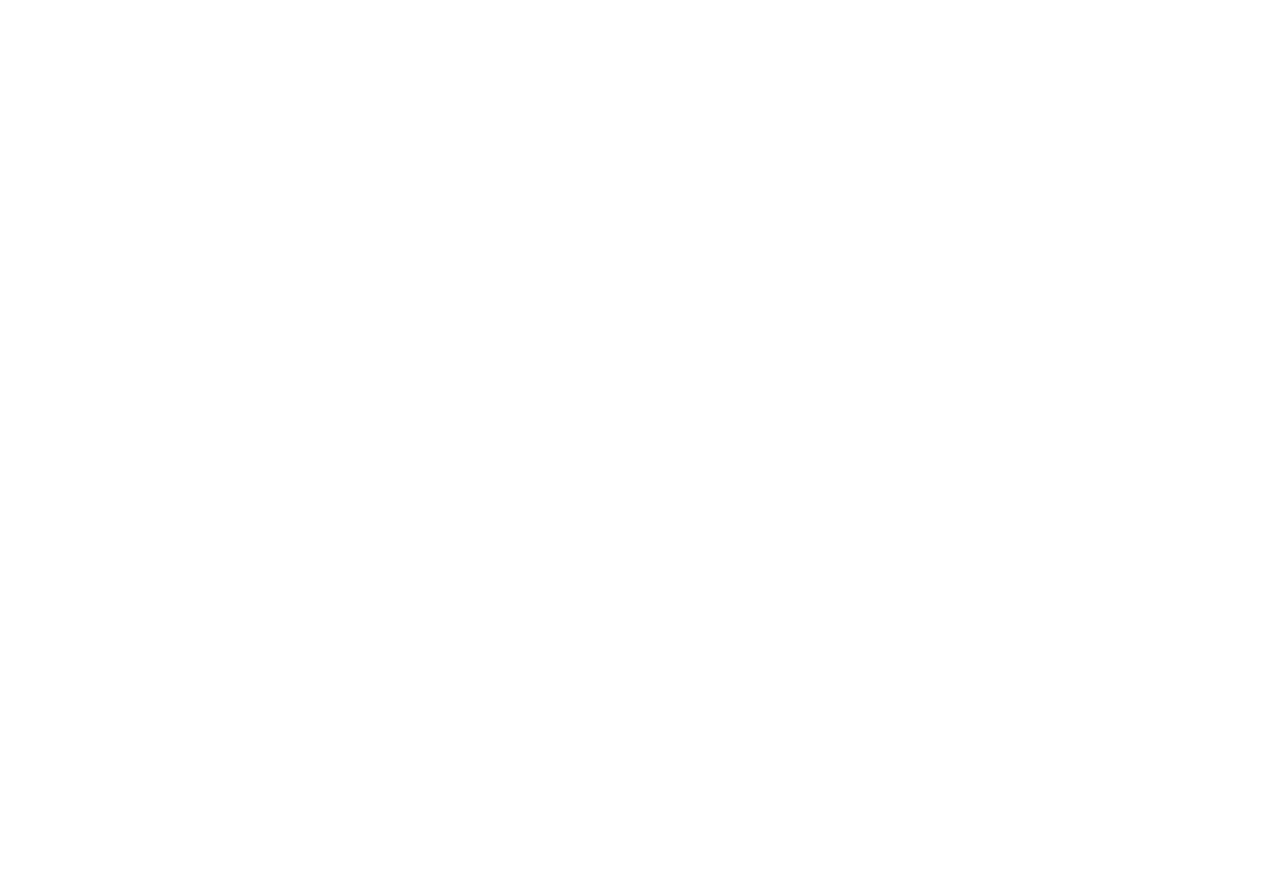
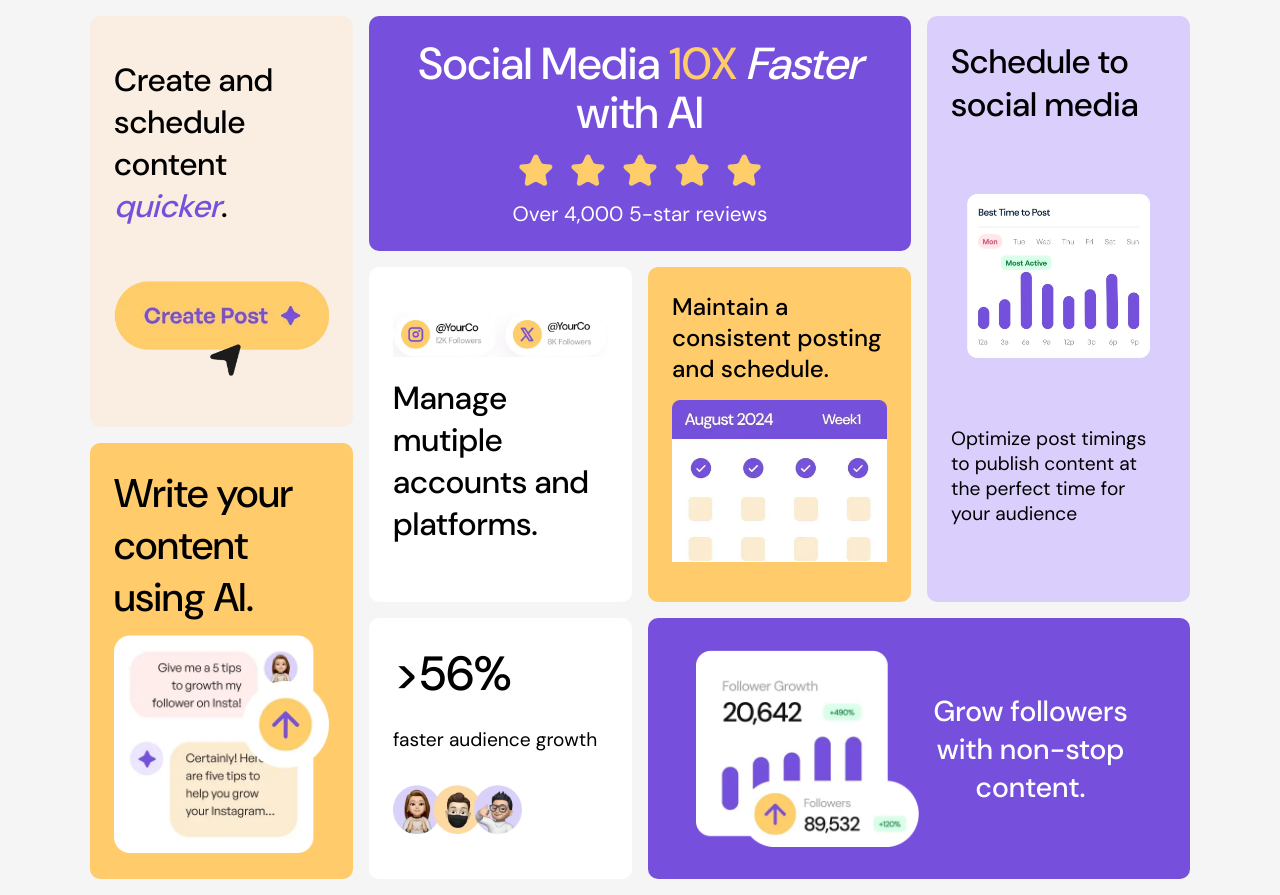
Before and after one commit to MohammedAref11/Bento-grid-layout, a plain HTML site: page index.html in a window 1280 px wide. Before the commit the page ends 800 px from the top, so only its background shows below. Drawn offline with Linux system fonts and the light colour scheme.

Commit message:
Finished project

```diff
--- a/css/style.css
+++ b/css/style.css
@@ -32,27 +32,14 @@
 }
 
 /* 8. Avoid text overflows */
-p, h1, h2, h3, h4, h5, h6 {
-  overflow-wrap: break-word;
-}
-
-/* 9. Improve line wrapping */
 h1, h2, h3, h4, h5, h6 {
-  text-wrap: balance;
-}
-
-/*
-  10. Create a root stacking context
-*/
-#root, #__next {
-  isolation: isolate;
+  font-weight: 500;
 }
 
 @font-face {
     font-family: "DM-Sans-italic";
     src: url("../assets/fonts/DMSans-Italic-VariableFont_opsz\,wght.woff2") format("woff2");
     font-display: swap;
-    font-weight: 400 500;
     font-style: italic;
 }
 
@@ -60,34 +47,265 @@
     font-family: "DM-Sans";
     src: url("../assets/fonts/DMSans-VariableFont_opsz\,wght.woff2") format("woff2");
     font-display: swap;
-    font-weight: 400 500;
     font-style: normal;
+}
+
+
+/* ======== Utility Classes ========= */
+
+.card {
+  border-radius: 10px;
+  padding: 1.5rem;
 }
 
 :root {
     /* ---------- Colors ---------- */
-    --Purple-100: hsl(254, 88%, 90%);
+    --Purple-100: hsl(255, 88%, 90%);
     --Purple-500: hsl(256, 67%, 59%);
     --Yellow-100: hsl(31, 66%, 93%);
     --Yellow-500: hsl(39, 100%, 71%);
     --White: hsl(0, 0%, 100%);
     --Black: hsl(0, 0%, 7%);
 
-    /* ---------- Font-sizes ---------- */
-    --font-size-xs: 0.5rem; /*  8px */
-    --font-size-s: 0.75rem; /*  12px */
-    --font-size-m: 1rem;    /*  16px */
-    --font-size-l: 1.125rem; /*  18px */
-    --font-size-xl: 1.25rem; /*  20px */
-    --font-size-xxl: 1.5rem; /*  24px */
+
+    /* ---------- Spacing ---------- */
+    --Spacing-xs: 0.5rem; /* 8px */
+    --Spacing-s: 0.75rem; /*  12px */
+    --Spacing-m: 1rem; /* 16px */
+    --Spacing-xxl: 2rem; /* 24xp */
+}
 
 
-    /* ---------- Spacing ---------- */
+body {
+  min-height: 100dvh;
+  background-color: #F5F5F5;
+  display: grid;
+  justify-items: center;
+  font-family: "DM-Sans";
+  padding: 1em;
+}
 
-    --Spacing-xs: 0.5rem; /*  8px */
-    --Spacing-s: 0.75rem; /*  12px */
-    --Spacing-m: 1rem;    /*  16px */
-    --Spacing-l: 1.125rem; /*  18px */
-    --Spacing-xl: 1.25rem; /*  20px */
-    --Spacing-xxl: 1.5rem; /* 24px */
+.bento-contianer {
+  display: grid;
+  grid-template-columns: 1fr;
+  gap: 1em;
 }
+
+.bento__card-1 {
+  background-color: var(--Purple-500);
+  text-align: center;
+  color: var(--White);
+}
+
+.bento__card-1 h1 {
+  font-size: clamp(1.5rem , 2rem + 2.5vw, 2.8rem);
+  line-height: 1.1;
+  margin-bottom: var(--Spacing-s);
+}
+
+.bento__card-1 img {
+  width: 250px;
+  margin: 0 auto;
+  margin-bottom: var(--Spacing-xs);
+}
+
+.bento__card-1 p {
+  font-size: 1.3rem;
+}
+
+.text-highlight {
+  color: var(--Yellow-500);
+}
+
+.bento__card-2 {
+  background-color: var(--White);
+}
+
+.bento__card-2 h2 {
+  font-size: 24px;
+}
+
+.bento__card-3 {
+  background-color: var(--Yellow-500);
+}
+
+.bento__card-3 img {
+  width: 50%;
+  margin-top: var(--Spacing-m);
+}
+
+.bento__card-4 {
+  background-color: var(--Purple-100);
+}
+
+.bento__card-4 img {
+  padding: 1rem;
+}
+
+.bento__card-4 p {
+  text-align: center;
+  font-size: 1.2rem;
+}
+
+.bento__card-5 {
+  background-color: var(--Purple-500);
+  color: var(--White);
+  padding: 2rem 3rem;
+}
+
+.bento__card-5 h2 {
+  text-align: center;
+  font-size: clamp(1.2rem , 1.5rem + 1vw , 1.8rem);
+}
+
+.bento__card-6 {
+  background-color: var(--White);
+}
+
+.bento__card-6 h2 {
+  font-size: 3rem;
+}
+.bento__card-6 p {
+  font-size: 1.2rem;
+}
+
+.bento__card-6 img {
+  width: 60%;
+  margin-top: var(--Spacing-s);
+}
+
+.bento__card-7 {
+  background-color: var(--Yellow-100);
+}
+
+.bento__card-7 h2 {
+  font-size: 2rem;
+}
+
+.bento__card-7 img {
+  width: 60%;
+  margin-top: var(--Spacing-m);
+}
+
+.text-highlight-2 {
+  font-style: italic;
+  color: var(--Purple-500);
+}
+
+.bento__card-8 {
+  background-color: var(--Yellow-500);
+}
+
+.bento__card-8 h2 {
+  font-size: 1.75rem;
+}
+
+.bento__card-8 img {
+  width: 80%;
+  margin-top: var(--Spacing-s);
+}
+
+
+/* ====== Tablet ======= */
+
+@media (min-width: 700px) {
+  .bento-contianer {
+    grid-template-columns: 1fr 1fr;
+  }
+
+  .bento__card-3 img {
+    width: 100%;
+  }
+}
+
+/* ====== Desktop ======== */
+
+@media (min-width: 1000px) {
+  body {
+    place-items: center;
+  }
+  .bento-contianer {
+    grid-template-columns: 1fr 1fr 1fr 1fr;
+    max-width: 1100px;
+    grid-template-areas:
+    "left-top cen-tp cen-tp rig-side"
+    "left-top cen-mid1 cen-mid2 rig-side"
+    "left-btm cen-mid1 cen-mid2 rig-side"
+    "left-btm btm-cen btm-rig btm-rig";
+  }
+
+  .bento__card-1 {
+    grid-area: cen-tp;
+  }
+
+  .bento__card-2 {
+    grid-area: cen-mid1;
+  }
+
+  .bento__card-2 h2 {
+    font-size: 2rem;
+  }
+
+  .bento__card-2 img {
+    height: 30%;
+    object-fit: contain;
+  }
+
+  .bento__card-3 {
+    grid-area: cen-mid2;
+  }
+
+  .bento__card-3 img {
+    margin: 1rem auto;
+    width: 100%;
+  }
+
+  .bento__card-4 {
+    grid-area: rig-side;
+    display: grid;
+  }
+
+  .bento__card-4 h2 {
+    font-size: 2.1rem;
+  }
+
+  .bento__card-4 p {
+    text-align: left;
+  }
+
+  .bento__card-5 {
+    grid-area: btm-rig;
+    display: flex;
+    align-items: center;
+  }
+
+  .bento__card-5 img {
+    width: 50%;
+  }
+
+  .bento__card-6 {
+    grid-area: btm-cen;
+    display: grid;
+  }
+
+  .bento__card-7 {
+    grid-area: left-top;
+    display: grid;
+    place-items: center;
+  }
+
+  .bento__card-7 img {
+    width: 100%;
+  }
+
+  .bento__card-8 {
+    grid-area: left-btm;
+  }
+
+  .bento__card-8 img {
+    width: 100%;
+  }
+  .bento__card-8 h2 {
+    font-size: 2.5rem;
+  }
+}
--- a/index.html
+++ b/index.html
@@ -12,6 +12,52 @@
 <body>
 
 
+  <main class="bento-contianer">
+    <article class="bento__card-1 card">
+      <h1>Social Media <span class="text-highlight">10X</span> <i>Faster</i> with AI</h1>
+        <img src="./assets/images/illustration-five-stars.webp" alt="">
+        <p class="bento__card__description">Over 4,000 5-star reviews</p>
+      </article>
+
+    <article class="bento__card-2 card">
+      <img src="./assets/images/illustration-multiple-platforms.webp" alt="">
+      <h2>Manage mutiple accounts and platforms.</h2>
+      </article>
+
+    <article class="bento__card-3 card">
+      <h2>Maintain a consistent posting and schedule.</h2>
+      <img src="./assets/images/illustration-consistent-schedule.webp" alt="">
+      </article>
+
+    <article class="bento__card-4 card">
+      <h2>Schedule to social media</h2>
+      <img src="./assets/images/illustration-schedule-posts.webp" alt="">
+      <p>Optimize post timings to publish content at the perfect time for your audience</p>
+      </article>
+
+    <article class="bento__card-5 card">
+      <img src="./assets/images/illustration-grow-followers.webp" alt="">
+      <h2>Grow followers with non-stop content.</h2>
+      </article>
+
+    <article class="bento__card-6 card">
+      <h2>>56%</h2>
+      <p>faster audience growth</p>
+      <img src="./assets/images/illustration-audience-growth.webp" alt="">
+      </article>
+
+    <article class="bento__card-7 card">
+      <h2>Create and schedule content <span class="text-highlight-2">quicker</span>.</h2>
+      <img src="./assets/images/illustration-create-post.webp" alt="">
+      </article>
+
+    <article class="bento__card-8 card">
+      <h2>Write your content using AI.</h2>
+      <img src="./assets/images/illustration-ai-content.webp" alt="">
+      </article>
+
+  </main>
+
 
 </body>
 </html>
```
Also changed, not shown: result-images/Screenshot 2026-02-06 232450.png (added), result-images/Screenshot 2026-02-06 232515.png (added), result-images/Screenshot 2026-02-06 232535.png (added), 3 other files.
